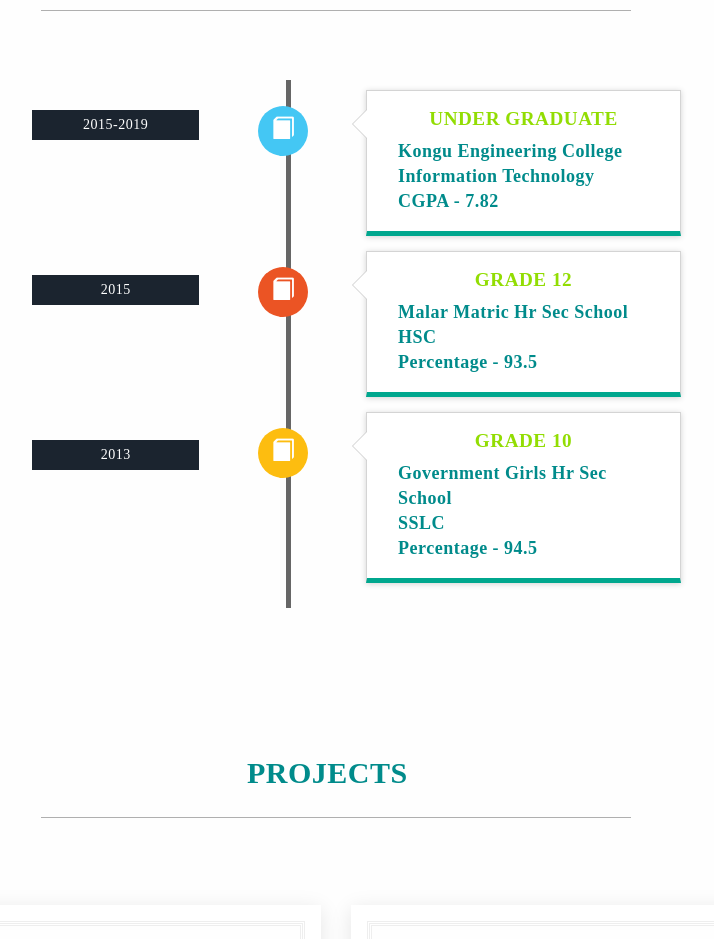
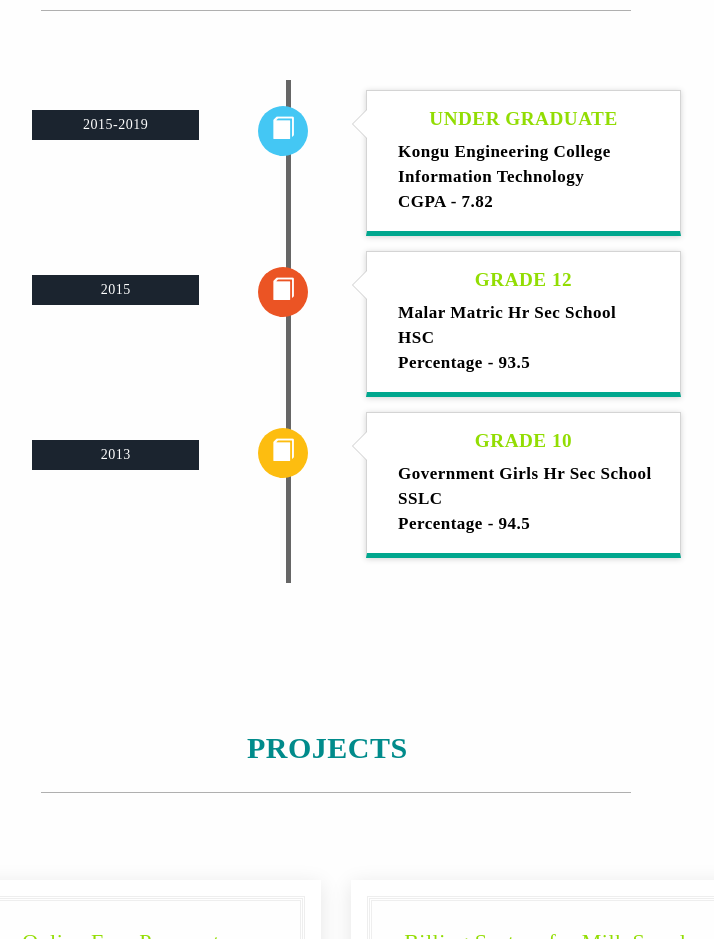
Before and after one commit to 123udhaya/123udhaya.github.io, a plain HTML site: page index.html in a window 1280 px wide. Shown: the part 1760-2699 px from the top of the page, without its empty margins (484-1198 px from the left). Drawn offline with Linux system fonts and the light colour scheme.

Commit message:
Update style1.css

```diff
--- a/css/style1.css
+++ b/css/style1.css
@@ -145,9 +145,9 @@ ul.year li:nth-child(5){
 .timeline-body li
 {
 font-weight: bold;
-color:darkcyan;
+color:black;
 font-family:Times New Roman;
-font-size:18px;
+font-size:17px;
 line-height:25px;
 }
 .timeline > li {
```
